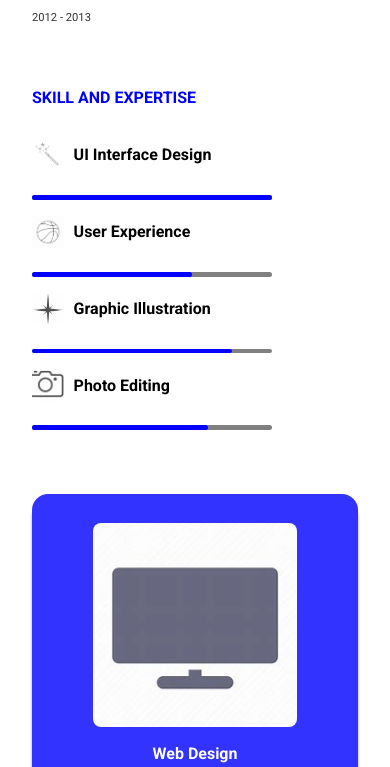
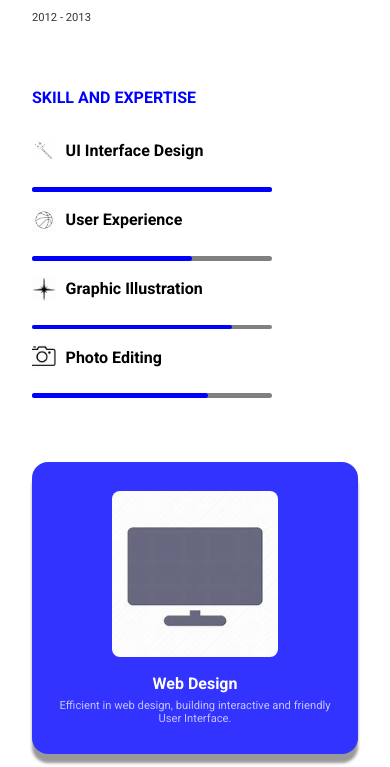
Before and after one commit to abdiri1800/portfolio, a plain HTML site: page index.html in a window 390 px wide. Shown: the part 4000-4767 px from the top of the page. Drawn offline with Linux system fonts and the light colour scheme.

Commit message:
landing-page

```diff
--- a/queries.css
+++ b/queries.css
@@ -358,7 +358,12 @@
     }
     .screen-image{
 
-        padding: 0.8rem 2.8rem;
+        padding: 0.8rem 4rem;
+    }
+    .progress-bar img{
+        width: 1.5rem;
+        opacity: 1;
+        mix-blend-mode: color-burn;
     }
     .person-image1{
         display: flex;
```
